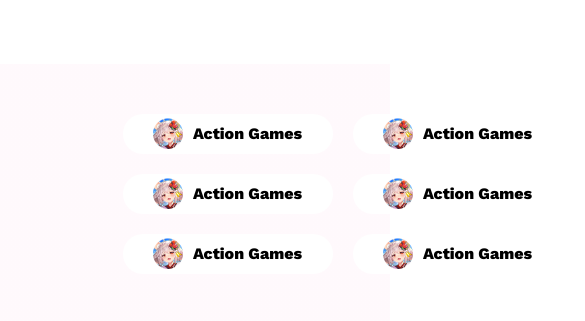
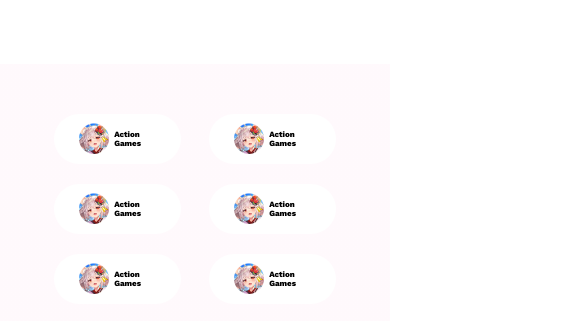
Before and after one commit to MaestroDev-H/Assignment2, a plain HTML site: page index.html in a window 390 px wide. Shown: the part 3352-3673 px from the top of the page, 585 px wide, since content can reach past the window. Drawn offline with nearby package versions, Linux system fonts and the light colour scheme.

Commit message:
last section resonsive

```diff
--- a/styles.css
+++ b/styles.css
@@ -266,14 +266,11 @@ span {
   }
 
   .last {
-    display: grid;
-    grid-template-columns: repeat(5, 1fr);
+    display: flex;
+    flex-wrap: wrap;
     align-items: center;
-    justify-items: center;
-    grid-gap: 20px;
-    padding: 0 10px;
-    width: 90%;
-    margin: 0 auto;
+    justify-content: center;
+    gap: 20px;
   }
 
   .last-button {
@@ -281,21 +278,25 @@ span {
     justify-content: center;
     align-items: center;
     background-color: rgb(255, 255, 255);
-    padding: 10px 20px;
+    padding: 15px 25px;
     height: 20px;
-    width: 170px;
+    width: 150px;
     border-radius: 40px;
   }
 
   .last-button h1 {
     font-size: 1rem;
+    margin-left: 10px;
   }
 
   .last-button img {
     width: 30px;
     height: auto;
-    margin-right: 10px;
   }
+
+
+
+
 
 /* last section end */
 
@@ -586,8 +587,20 @@ font-weight: 400;}
 
 @media screen and (max-width: 425px) {
     .last {
-        grid-template-columns: repeat(3, 1fr);
-        width: 50%;
+      justify-content: flex-start;
+       }
+
+    .last-button {
+      width: calc(33.33% - 20px);
+    margin: 0 auto;}
+
+    .last-button:last-child {
+      margin-right: 0;
+    }
+
+    .last-button h1 {
+      font-size: 0.5rem;
+      margin-left: 5px;
     }
   }
 
@@ -619,6 +632,6 @@ font-weight: 400;}
         font-weight: 400;}
         .foot-link li {  margin-right: 10px;
             font-size: 1rem;
-            font-weight: 600;}
+            font-weight: 600;}}
 
             /* footer section end */
```
Lines whose indentation alone changed are shown as unchanged.
